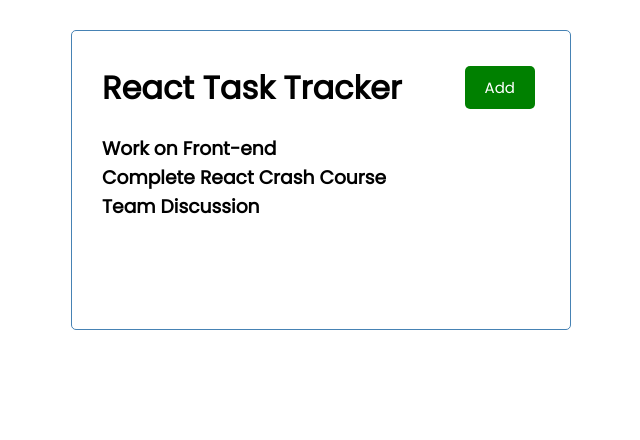
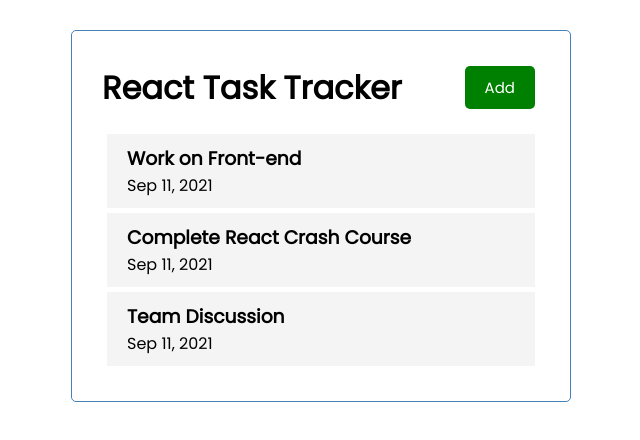
Before and after one commit to dayanandghelaro/react-js, a React (Create React App) app in the folder react-task-tracker/: page / in a window 1280 px wide. Shown: the top 440 px of the page, without its empty margins (319-959 px from the left). Built offline with nearby package versions, Linux system fonts and the light colour scheme.

Commit message:
feat: install react-icons and add Task component

```diff
--- a/react-task-tracker/package.json
+++ b/react-task-tracker/package.json
@@ -8,6 +8,7 @@
     "@testing-library/user-event": "^12.8.3",
     "react": "^17.0.2",
     "react-dom": "^17.0.2",
+    "react-icons": "^4.2.0",
     "react-scripts": "4.0.3",
     "web-vitals": "^1.1.2"
   },
--- /dev/null
+++ b/react-task-tracker/src/components/Task.js
@@ -0,0 +1,11 @@
+
+const Task = ({task}) => {
+    return (
+        <div className="task">
+            <h3>{task.text}</h3>
+            <p>{task.day}</p>
+        </div>
+    )
+}
+
+export default Task
--- a/react-task-tracker/src/components/Tasks.js
+++ b/react-task-tracker/src/components/Tasks.js
@@ -1,10 +1,12 @@
+import Task from "./Task"
 
 const Tasks = ({ tasks }) => {
 
     return (
         <>
             {tasks.map((task) =>(
-            <h3 key={task.id}>{task.text}</h3>
+            // <h3 key={task.id}>{task.text}</h3>
+            <Task key={task.id} task={task}/>
             ))}
         </>
     )
```
Also changed, not shown: 1 other file (tests, documents, lock files or other folders).
